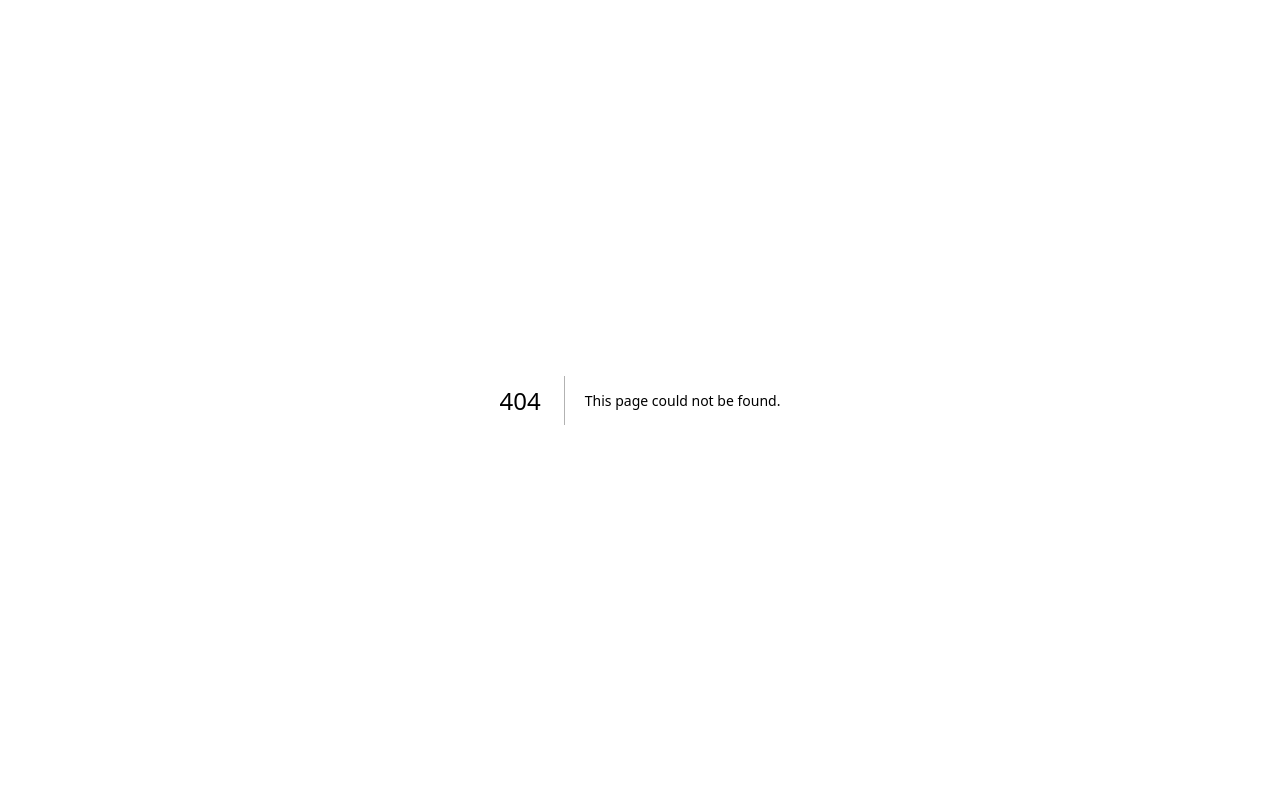
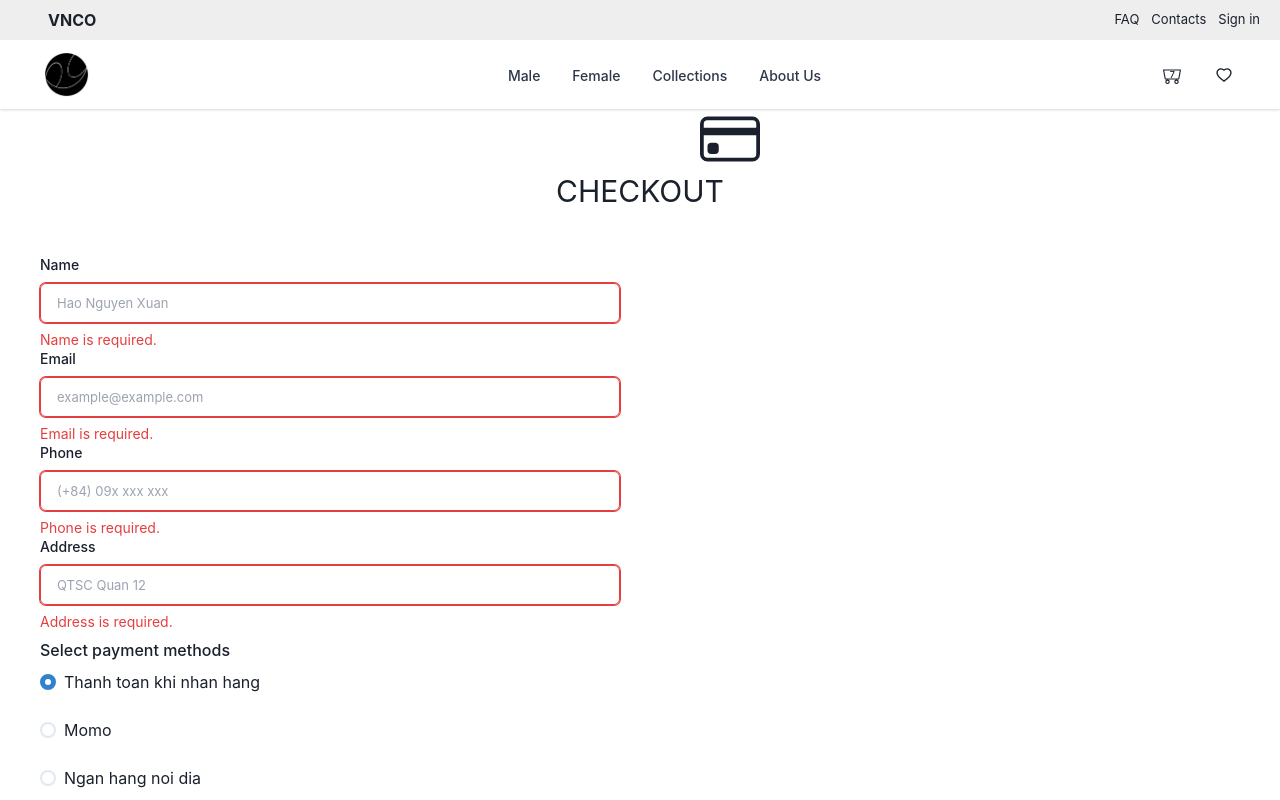
Before and after one commit to nghitruongdev/nextjs-sneaker-shop, a Next.js app: page /client/checkout in a window 1280 px wide. Before the commit this address had no page. Shown: the top 800 px of the page. Built offline with nearby package versions, Linux system fonts and the light colour scheme.

Commit message:
checkout page

```diff
--- /dev/null
+++ b/src/components/client/Checkout.tsx
@@ -0,0 +1,125 @@
+import {
+  Box,
+  FormControl,
+  FormErrorMessage,
+  FormHelperText,
+  FormLabel,
+  Input,
+  Icon,
+  SimpleGrid,
+  Text,
+  VStack,
+  RadioGroup,
+  Radio,
+  Flex,
+} from '@chakra-ui/react'
+import { useState } from 'react'
+import { BsCreditCard } from 'react-icons/bs'
+const Checkout = () => {
+  const [input, setInput] = useState('')
+
+  const handleInputChange = (e: any) => {
+    setInput(e.target.value)
+  }
+
+  const isError = input === ''
+
+  return (
+    <Box>
+      <Box>
+        <Icon
+          as={BsCreditCard}
+          ml={'700px'}
+          w={'60px'}
+          h={'60px'}
+        />
+        <Text
+          align={'center'}
+          fontSize={30}
+        >
+          CHECKOUT
+        </Text>
+      </Box>
+      <SimpleGrid
+        columns={2}
+        p={10}
+        spacing={10}
+      >
+        <VStack align={'start'}>
+          <FormControl isInvalid={isError}>
+            <FormLabel fontSize={'14px'}>Name</FormLabel>
+            <Input
+              type={'text'}
+              fontSize={'13px'}
+              placeholder={'Hao Nguyen Xuan'}
+            />{' '}
+            {!isError ? (
+              <FormHelperText>
+                Let we know your name so we could delivery the item to you.
+              </FormHelperText>
+            ) : (
+              <FormErrorMessage>Name is required.</FormErrorMessage>
+            )}
+            <FormLabel fontSize={'14px'}>Email</FormLabel>
+            <Input
+              fontSize={'13px'}
+              type="email"
+              placeholder="example@example.com"
+              value={input}
+              onChange={handleInputChange}
+            />
+            {!isError ? (
+              <FormHelperText>
+                Enter the email you'd like to receive the newsletter on.
+              </FormHelperText>
+            ) : (
+              <FormErrorMessage>Email is required.</FormErrorMessage>
+            )}
+            <FormLabel fontSize={'14px'}>Phone</FormLabel>
+            <Input
+              fontSize={'13px'}
+              type="number"
+              placeholder={'(+84) 09x xxx xxx'}
+            />
+            {!isError ? (
+              <FormHelperText>
+                Enter the phone you'd like to receive the shoes from the
+                delivery person.
+              </FormHelperText>
+            ) : (
+              <FormErrorMessage>Phone is required.</FormErrorMessage>
+            )}
+            <FormLabel fontSize={'14px'}>Address</FormLabel>
+            <Input
+              fontSize={'13px'}
+              type="address"
+              placeholder="QTSC Quan 12"
+            />
+            {!isError ? (
+              <FormHelperText>
+                Enter the address you'd like to receive the shoes from the
+                delivery person.
+              </FormHelperText>
+            ) : (
+              <FormErrorMessage>Address is required.</FormErrorMessage>
+            )}
+          </FormControl>
+          <Flex direction={'column'} justify={'flex-start'}>
+            <FormControl>
+              <FormLabel>Select payment methods</FormLabel>
+              <RadioGroup defaultValue="ship">
+                <VStack align={'start'} spacing="24px">
+                  <Radio value="ship">Thanh toan khi nhan hang</Radio>
+                  <Radio value="momo">Momo</Radio>
+                  <Radio value="credit">Ngan hang noi dia</Radio>
+                </VStack>
+              </RadioGroup>
+            </FormControl>
+          </Flex>
+        </VStack>
+      </SimpleGrid>
+    </Box>
+  )
+}
+
+export default Checkout
--- /dev/null
+++ b/src/pages/client/checkout/index.tsx
@@ -0,0 +1,17 @@
+import ClientLayout from '@/components/layout/ClientLayout'
+import { NextPageWithLayout } from '@/pages/_app'
+import { ReactElement } from 'react'
+import Checkout from '../../../components/client/Checkout'
+
+const CheckoutPage: NextPageWithLayout = () => {
+  return (
+    <>
+        <Checkout/>
+    </>
+  )
+}
+CheckoutPage.getLayout = (page: ReactElement) => {
+  return <ClientLayout>{page}</ClientLayout>
+}
+
+export default CheckoutPage
```
Also changed, not shown: src/components/client/Hero.tsx (+0 -9 lines), src/components/client/cart/SummaryBoard.tsx (+16 -3 lines).
